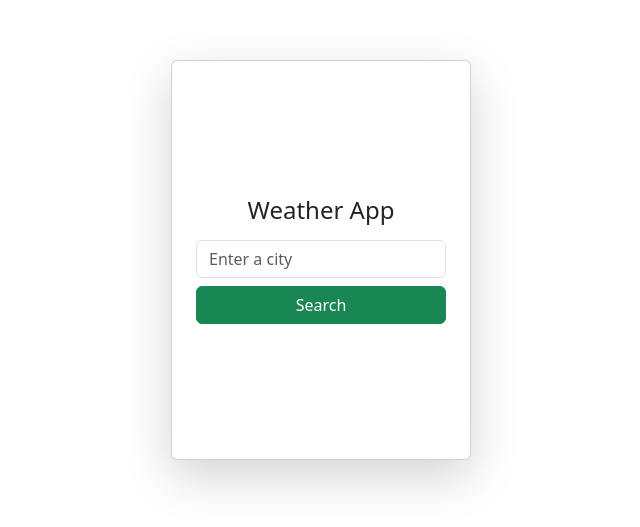
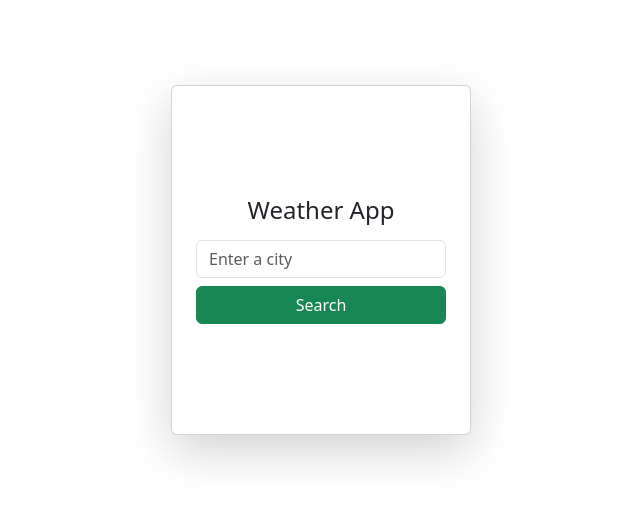
Before and after one commit to mariosmorfo/distemicha-project, an Angular app: page / in a window 1280 px wide. Shown: the part 165-692 px from the top of the page, without its empty margins (319-959 px from the left). Built offline with nearby package versions, Linux system fonts and the light colour scheme.

Commit message:
feat: Add CSS style for the input area

```diff
--- a/src/app/components/user-search/user-search.css
+++ b/src/app/components/user-search/user-search.css
@@ -1,4 +1,4 @@
-.container{
+ .container{
   display: flex;
   align-items: center;
   justify-content: center;
@@ -6,20 +6,16 @@
   width: 100vw;
 }
 
-
 .card {
   display: flex;
   align-items: center;
   justify-content: center;
   flex-direction: column;
-  box-shadow: 4px 4px 8px rgb(46, 1, 36);
   margin-top: 50px;
-  height: 400px;
-  width: 300px;
-  border-radius: 20px;
-  /* background-color: rgb(99, 91, 91); */
+  height: 350px;
+  width: 250px;
+  padding: 4px;
 }
-
 
 @media (max-width: 600px) {
   .card {
@@ -27,3 +23,23 @@
     font-size: 14px;
   }
 }
+
+.custom-input {
+  border: none;
+  border-bottom: 2px solid #ccc;
+  padding: 8px;
+  width: 100%;
+  outline: none;
+  font-size: 16px;
+  background-color: transparent;
+  color: #333;
+ margin-bottom: 10px;
+}
+
+.custom-input::placeholder {
+  color: #aaa;
+}
+
+.custom-input:focus {
+  border-bottom-color: #007bff;
+}
```
